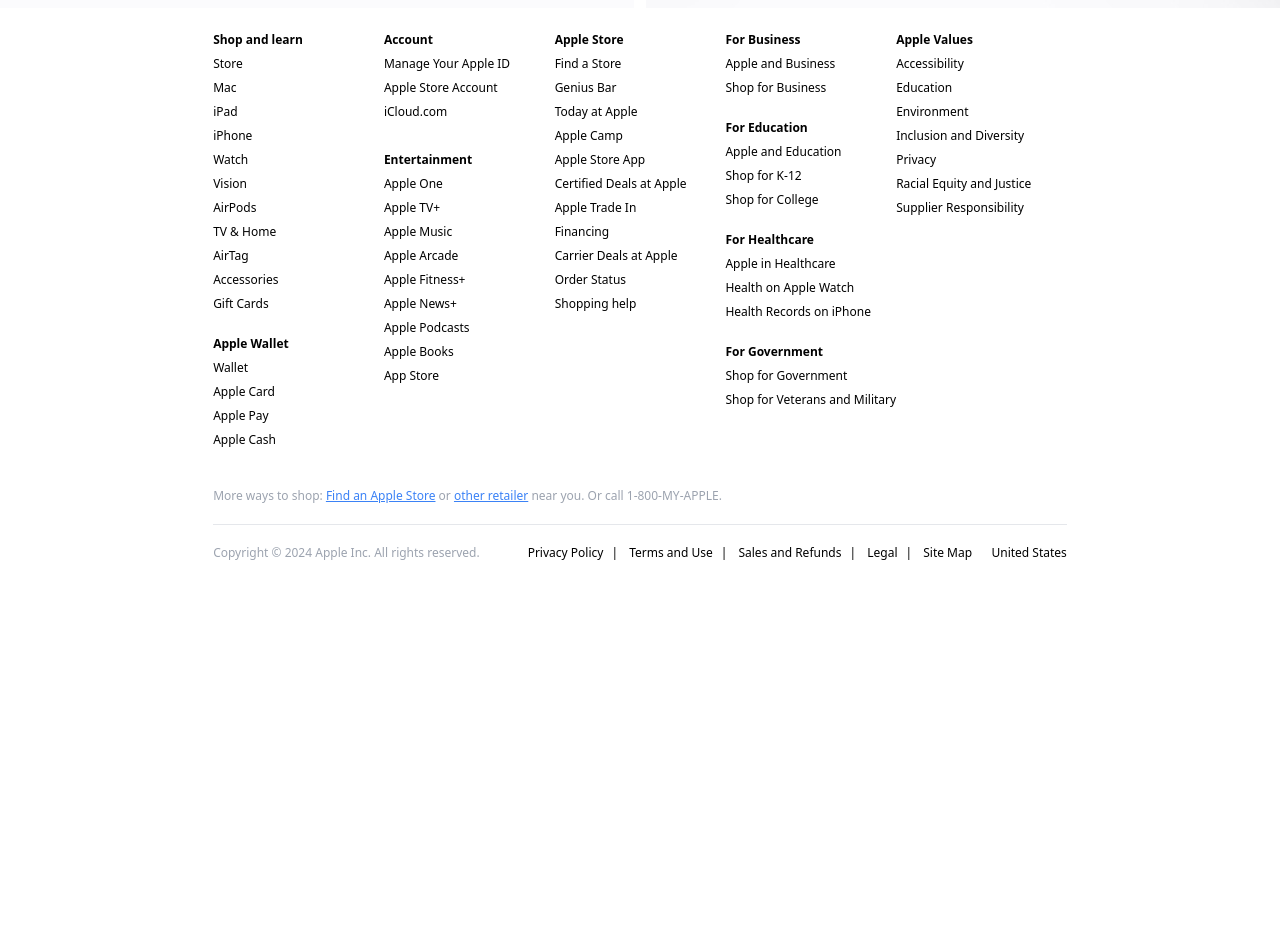
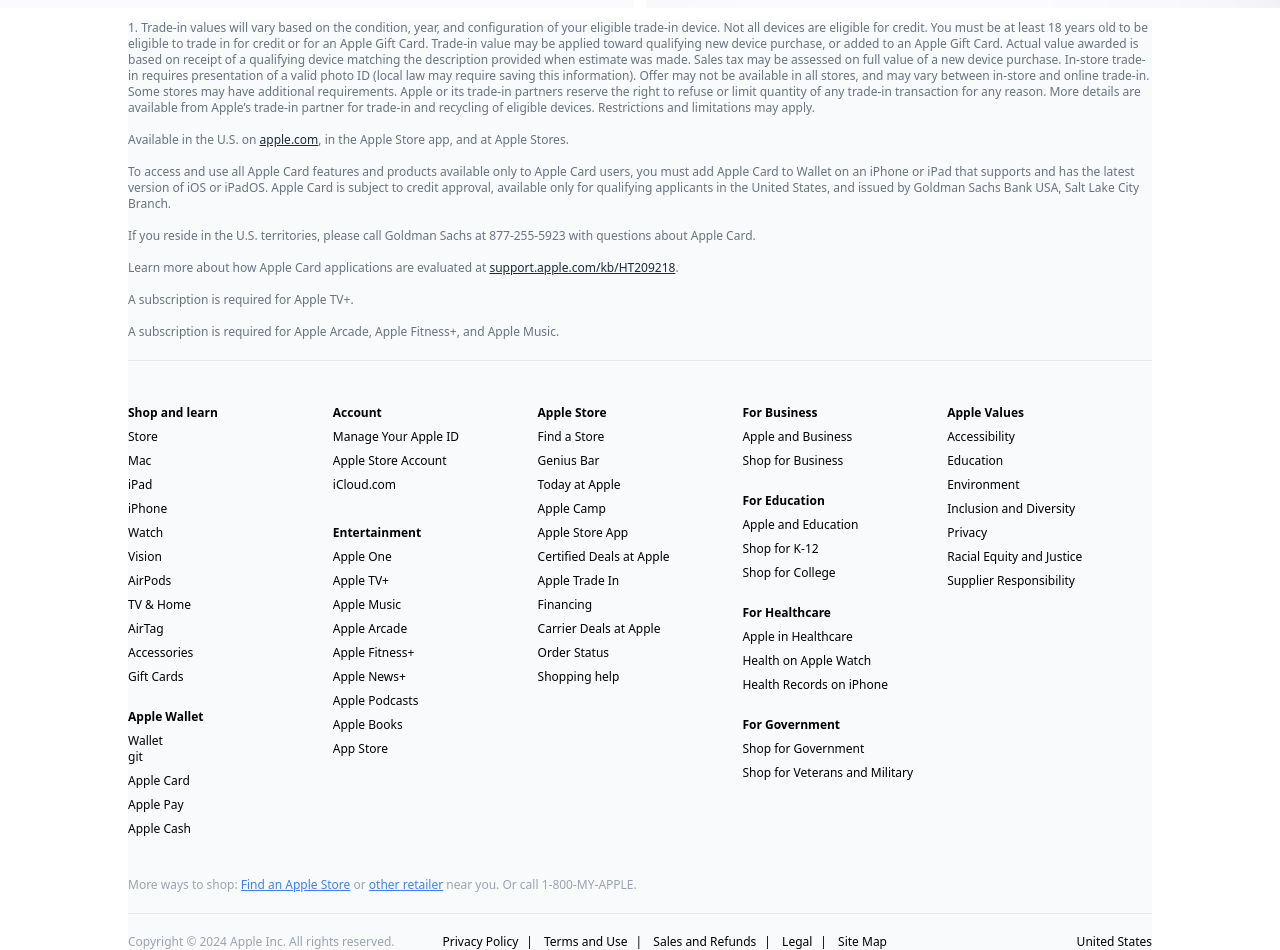
Before and after one commit to sovanchitra/apple-clone, a website with bundled scripts: page pages/homepage/index.html in a window 1280 px wide. Shown: the part 4100-5050 px from the top of the page. Before the commit the page ends 4661 px from the top, so only its background shows below. Built offline with nearby package versions, Linux system fonts and the light colour scheme.

Commit message:
homepage: style footer, description

```diff
--- a/pages/homepage/index.html
+++ b/pages/homepage/index.html
@@ -50,7 +50,7 @@
     </section>
 
     <!-- promo section -->
-    <section class="grid grid-cols-2 w-full gap-3">
+    <section class="grid grid-cols-1 md:grid-cols-2 w-full gap-3 mb-3">
         <div class="relative">
             <a href="#">
                 <img class="w-full h-[600px] object-cover object-center" src="../../assets/images/homepage/promo-laptop.jpg" alt="promo-laptop">
@@ -143,6 +143,7 @@
 
 
 
+
     <!-- vision pro -->
     <!-- <section class="w-screen">
 
@@ -151,12 +152,37 @@
                 <source src="../../assets/videos/homepage/large_2x.mp4" type="video/mp4">
             </video>
 
-        </div> -->
-    </section>
+        </div>
+    </section> -->
+
+    <div class="bg-gray-50">
+        <div class="max-w-screen-lg text-xs font-light text-gray-500">
+            <p>1. Trade-in values will vary based on the condition, year, and configuration of your eligible trade-in device. Not all devices are eligible for credit. You must be at least 18 years old to be eligible to trade in for credit or for an Apple Gift Card. Trade-in value may be applied toward qualifying new device purchase, or added to an Apple Gift Card. Actual value awarded is based on receipt
+                of a qualifying device matching the description provided when estimate was made. Sales tax may be assessed on full value of a new device purchase. In-store trade-in requires presentation of a valid photo ID (local law may require saving this information). Offer may not be available in all stores, and may vary between in-store and online trade-in. Some stores may have additional requirements.
+                 Apple or its trade-in partners reserve the right to refuse or limit quantity of any trade-in transaction for any reason. More details are available from Apple’s
+                 trade-in partner for trade-in and recycling of eligible devices. Restrictions and limitations may apply.
+            </p><br>
+            <p>Available in the U.S. on <a class="text-gray-800 underline" href="#">apple.com</a>, in the Apple Store app, and at Apple Stores.
+            </p><br>
+            <p>To access and use all Apple Card features and products available only to Apple Card users, you must add Apple Card to Wallet on an iPhone or iPad that supports and has the latest version of iOS or iPadOS. Apple Card
+                is subject to credit approval, available only for qualifying applicants in the United States, and issued by Goldman Sachs Bank USA, Salt Lake City Branch.
+            </p><br>
+            <p> If you reside in the U.S. territories, please call Goldman Sachs at 877-255-5923 with questions about Apple Card.
+            </p><br>
+            <p>Learn more about how Apple Card applications are evaluated at <a class="text-gray-800 underline" href="#">support.apple.com/kb/HT209218</a>.
+            </p><br>
+            <p>A subscription is required for Apple TV+.
+            </p><br>
+            <p>A subscription is required for Apple Arcade, Apple Fitness+, and Apple Music.
+            </p>
+            <hr class="my-5  border-gray-390">
+        </div>
+
+        <footer-component class="max-w-screen-lg"></footer-component>
+    </div>
 
 
 
-    <footer-component></footer-component>
     <script src="/script/script.js" type="module"></script>
 </body>
 </html>
--- a/script/components/footer/footer.js
+++ b/script/components/footer/footer.js
@@ -25,7 +25,7 @@
                         </div>
                         <div class="flex flex-col space-y-2">
                             <p class="font-bold mt-6">Apple Wallet</p>
-                            <a href="#">Wallet</a>
+                            <a href="#">Wallet</a>git
                             <a href="#">Apple Card</a>
                             <a href="#">Apple Pay</a>
                             <a href="#">Apple Cash</a>
```
